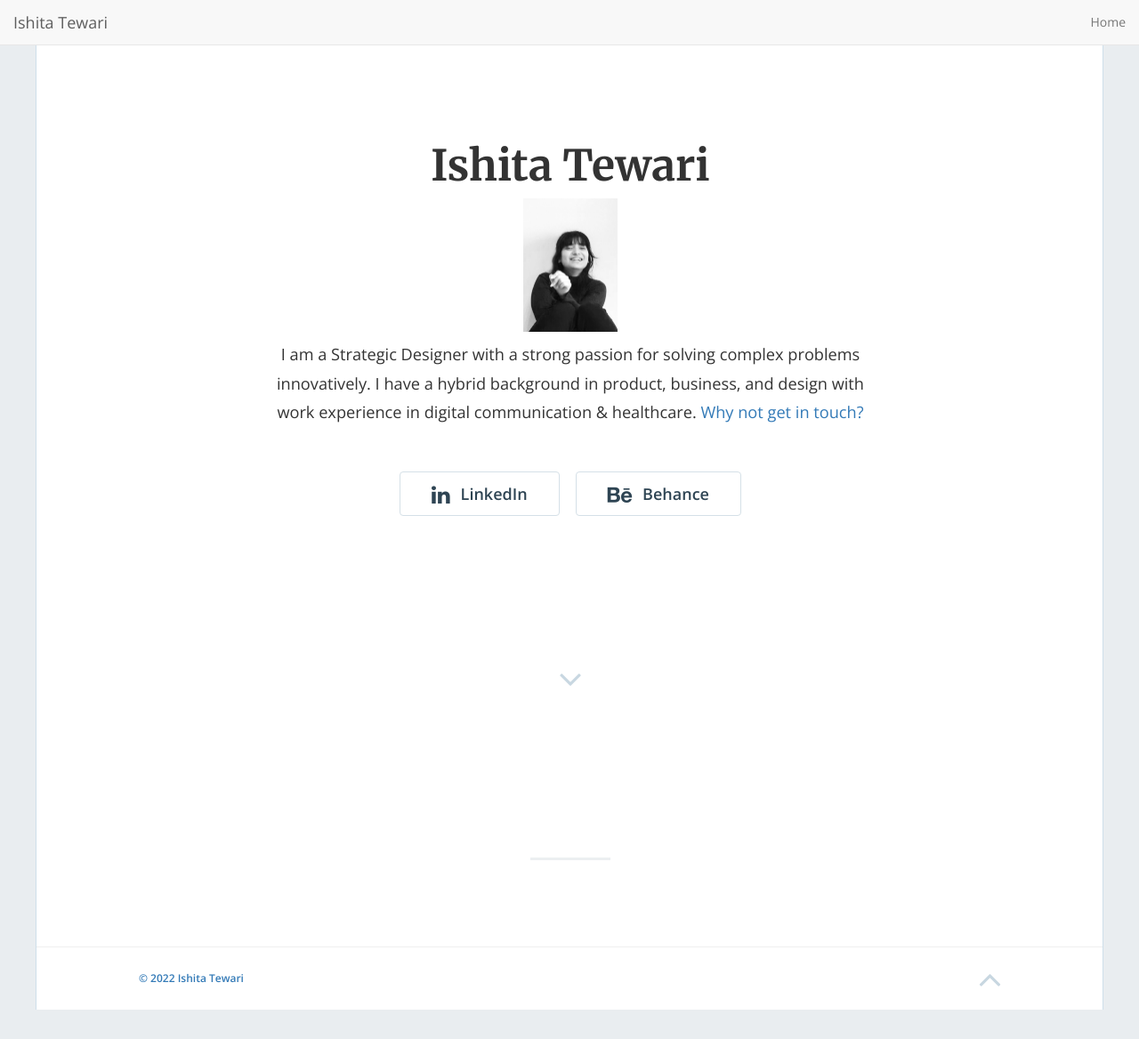
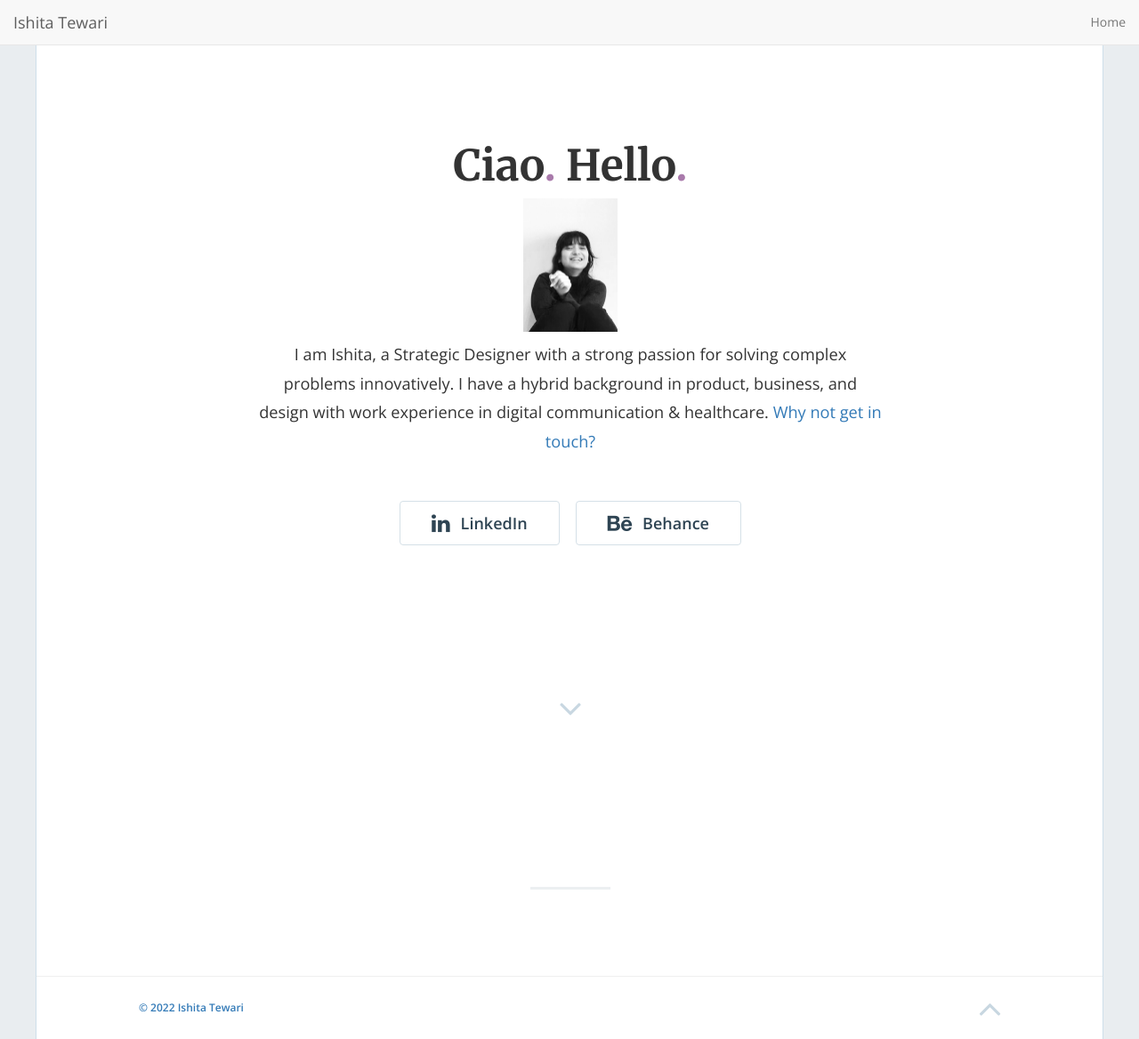
Before and after one commit to ishitatewari/portfolio, a Jekyll site: the page built from index.html, in a window 1280 px wide and 1168 px high. Shown: the whole window at 89% size. Built offline with Jekyll 4.4.1, drawn with Linux system fonts in a browser that asks for light colours; nearby versions of some CDN libraries; the list of posts is cut into pages by our own code.

Commit message:
Add emphasis Change header

```diff
--- a/_config.yml
+++ b/_config.yml
@@ -15,7 +15,7 @@
 # in the templates via {{ site.myvariable }}.
 title: "Ishita Tewari"
 email: 'ishitatewari1701@gmail.com'
-description: "I am a Strategic Designer with a strong passion for solving complex problems innovatively.
+description: "I am Ishita, a Strategic Designer with a strong passion for solving complex problems innovatively.
 I have a hybrid background in product, business, and design with work experience in digital
 communication & healthcare."
 baseurl: "/portfolio" # the subpath of your site, e.g. /blog
--- a/_includes/home-hero.html
+++ b/_includes/home-hero.html
@@ -9,7 +9,7 @@
         <div class="hero-content">
 
           {% if site.title != '' %}
-          <h1 class="text-center">{{site.title}}</h1>
+          <h1 class="text-center">Ciao<span class="emphasize">.</span> Hello<span class="emphasize">.</span></h1>
           {% endif %}
 
           <img src="{{site.baseurl}}/img/me.jpg" class="header-img" />
--- a/css/style.scss
+++ b/css/style.scss
@@ -440,3 +440,7 @@ pre {
     .highlight .vg { color: #000000 } /* Name.Variable.Global */
     .highlight .vi { color: #000000 } /* Name.Variable.Instance */
     .highlight .il { color: #0000cf; font-weight: bold } /* Literal.Number.Integer.Long */
+
+.emphasize {
+  color: #a97aab !important;
+}
```
